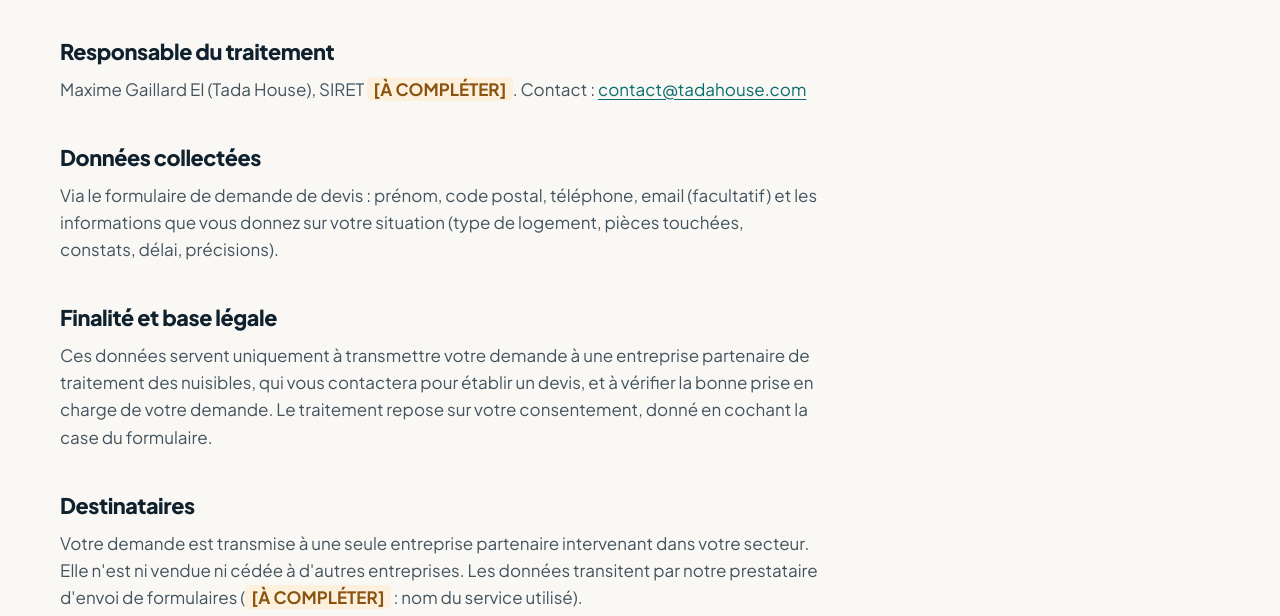
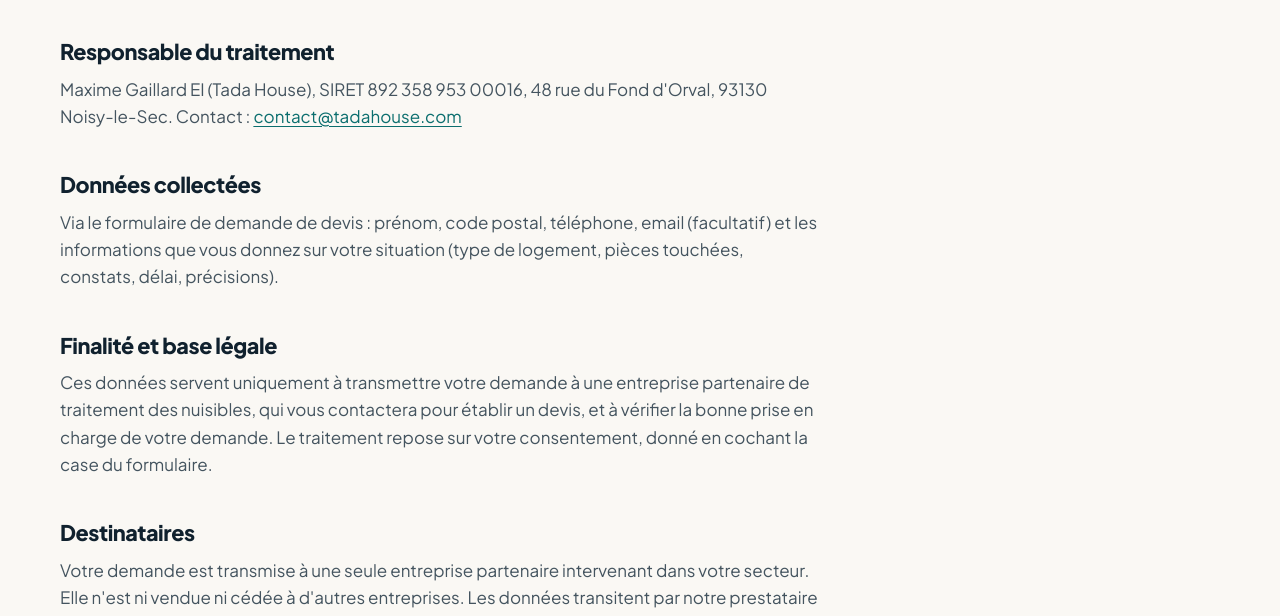
Before and after one commit to maxime93130/punaises-de-lit-toulouse, a plain HTML site: page confidentialite.html in a window 1280 px wide. Shown: the part 176-792 px from the top of the page. Drawn offline with Linux system fonts and the light colour scheme.

Commit message:
Add files via upload

```diff
--- a/confidentialite.html
+++ b/confidentialite.html
@@ -53,13 +53,13 @@
 <div class="wrap page"><div class="prose">
 <h1>Données personnelles</h1>
 <h2>Responsable du traitement</h2>
-<p>Maxime Gaillard EI (Tada House), SIRET <span class="todo">[À COMPLÉTER]</span>. Contact : <a href="mailto:contact@tadahouse.com">contact@tadahouse.com</a></p>
+<p>Maxime Gaillard EI (Tada House), SIRET 892 358 953 00016, 48 rue du Fond d'Orval, 93130 Noisy-le-Sec. Contact : <a href="mailto:contact@tadahouse.com">contact@tadahouse.com</a></p>
 <h2>Données collectées</h2>
 <p>Via le formulaire de demande de devis : prénom, code postal, téléphone, email (facultatif) et les informations que vous donnez sur votre situation (type de logement, pièces touchées, constats, délai, précisions).</p>
 <h2>Finalité et base légale</h2>
 <p>Ces données servent uniquement à transmettre votre demande à une entreprise partenaire de traitement des nuisibles, qui vous contactera pour établir un devis, et à vérifier la bonne prise en charge de votre demande. Le traitement repose sur votre consentement, donné en cochant la case du formulaire.</p>
 <h2>Destinataires</h2>
-<p>Votre demande est transmise à une seule entreprise partenaire intervenant dans votre secteur. Elle n'est ni vendue ni cédée à d'autres entreprises. Les données transitent par notre prestataire d'envoi de formulaires (<span class="todo">[À COMPLÉTER]</span> : nom du service utilisé).</p>
+<p>Votre demande est transmise à une seule entreprise partenaire intervenant dans votre secteur. Elle n'est ni vendue ni cédée à d'autres entreprises. Les données transitent par notre prestataire d'envoi de formulaires (Web3Forms, service d'envoi de formulaires).</p>
 <h2>Durée de conservation</h2>
 <p>Les données sont conservées 12 mois à compter de la demande, puis supprimées.</p>
 <h2>Vos droits</h2>
```
Also changed, not shown: mentions-legales.html (+1 -1 lines).
